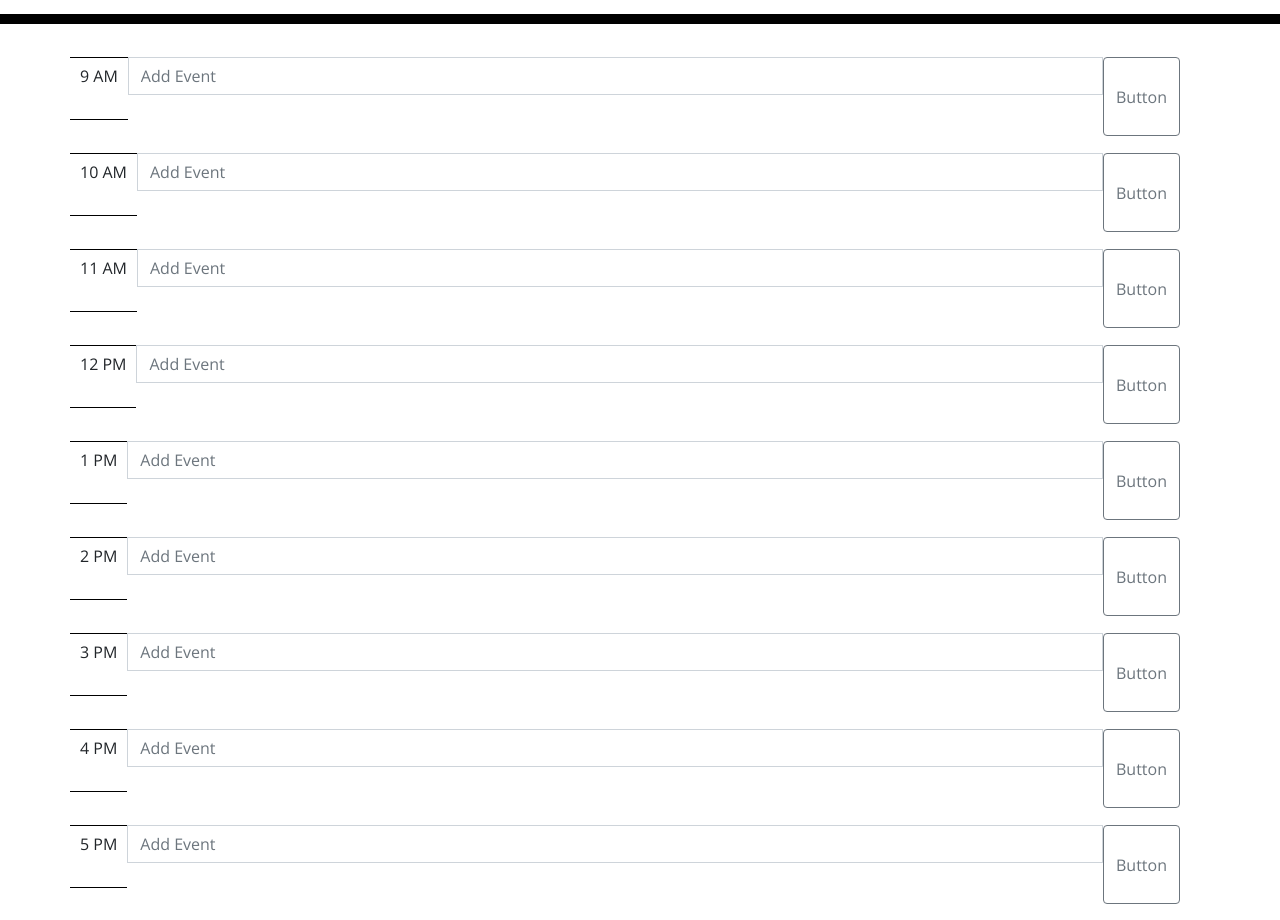
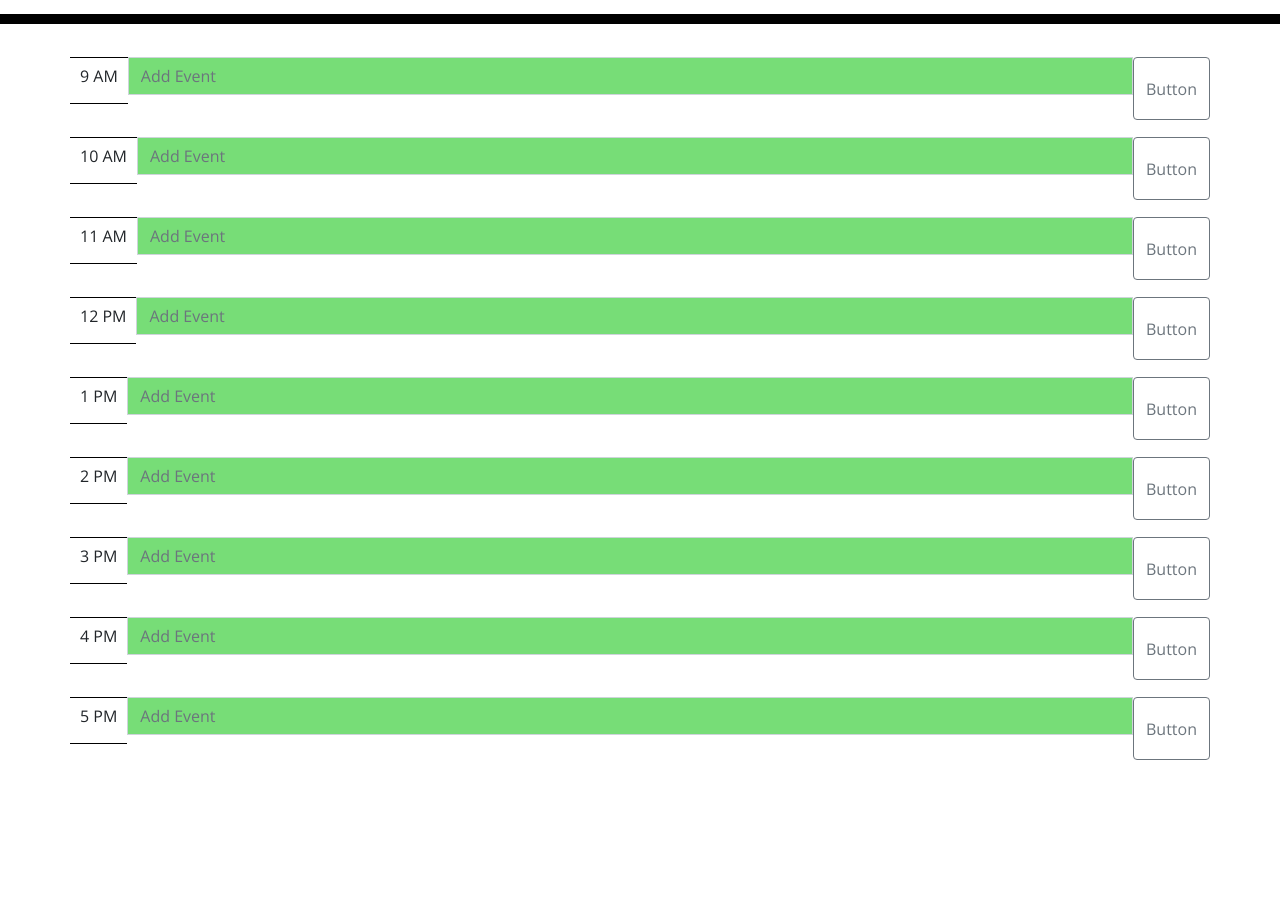
Before and after one commit to EmeraldAGreen/third-party-api-day-planner, a plain HTML site: page Develop/index.html in a window 1280 px wide. Shown: the part 320-1240 px from the top of the page. After the commit the page ends 1096 px from the top, so only its background shows below. Drawn offline with nearby package versions, Linux system fonts and the light colour scheme.

Commit message:
color change with past present and future events

```diff
--- a/Develop/index.html
+++ b/Develop/index.html
@@ -30,62 +30,81 @@
     </header>
     <div class="container">
       <!-- Timeblocks go here -->
-      <section id="one" class="input-group mb-3 row">
-          <p class="dayHour">9 AM</p>
+      <div id="1" class="row">
+        <section class="input-group mb-3">
+            <p class="dayHour" id="9">9 AM</p>
             <input type="text" class="form-control" placeholder="Add Event" aria-label="Add Event">
             <button class="btn btn-outline-secondary" type="button" class="saveEvent">Button</button>
         </section>
+      </div>
 
-      <section id="two" class="input-group mb-3 row">
-        <p class="dayHour">10 AM</p>
+      <div id="2" class="row">
+        <section class="input-group mb-3">
+          <p class="dayHour" id="10">10 AM</p>
           <input type="text" class="form-control" placeholder="Add Event" aria-label="Add Event">
           <button class="btn btn-outline-secondary" type="button" class="saveEvent">Button</button>
         </section>
+      </div>
 
-      <section id="three" class="input-group mb-3 row">
-        <p class="dayHour">11 AM</p>
+      <div id="3" class="row">
+        <section class="input-group mb-3">
+          <p class="dayHour" id="11">11 AM</p>
           <input type="text" class="form-control" placeholder="Add Event" aria-label="Add Event">
           <button class="btn btn-outline-secondary" type="button" class="saveEvent">Button</button>
         </section>
+      </div>
 
-      <section id="four" class="input-group mb-3 row">
-        <p class="dayHour">12 PM</p>
+      <div id="4" class="row">
+        <section class="input-group mb-3">
+          <p class="dayHour" id="12">12 PM</p>
           <input type="text" class="form-control" placeholder="Add Event" aria-label="Add Event">
           <button class="btn btn-outline-secondary" type="button" class="saveEvent">Button</button>
         </section>
+      </div>
 
-      <section id="five" class="input-group mb-3 row">
-        <p class="dayHour">1 PM</p>
+      <div id="5" class="row">
+        <section class="input-group mb-3">
+          <p class="dayHour" id="13">1 PM</p>
           <input type="text" class="form-control" placeholder="Add Event" aria-label="Add Event">
           <button class="btn btn-outline-secondary" type="button" class="saveEvent">Button</button>
         </section>
+      </div>
 
-      <section id="six" class="input-group mb-3 row">
-        <p class="dayHour">2 PM</p>
+      <div id="6" class="row">
+        <section class="input-group mb-3">
+          <p class="dayHour" id="14">2 PM</p>
           <input type="text" class="form-control" placeholder="Add Event" aria-label="Add Event">
           <button class="btn btn-outline-secondary" type="button" class="saveEvent">Button</button>
         </section>
+      </div>
 
-      <section id="seven" class="input-group mb-3 row">
-        <p class="dayHour">3 PM</p>
+      <div id="7" class="row">
+        <section class="input-group mb-3">
+          <p class="dayHour" id="15">3 PM</p>
           <input type="text" class="form-control" placeholder="Add Event" aria-label="Add Event">
           <button class="btn btn-outline-secondary" type="button" class="saveEvent">Button</button>
         </section>
+      </div>
 
-      <section id="eight" class="input-group mb-3 row">
-        <p class="dayHour">4 PM</p>
+      <div id="8" class="row">
+        <section class="input-group mb-3">
+          <p class="dayHour" id="16">4 PM</p>
           <input type="text" class="form-control" placeholder="Add Event" aria-label="Add Event">
           <button class="btn btn-outline-secondary" type="button" class="saveEvent">Button</button>
         </section>
+      </div>
 
-      <section id="nine" class="input-group mb-3 row">
-        <p class="dayHour">5 PM</p>
+      <div id="9" class="row">
+        <section class="input-group mb-3">
+          <p class="dayHour" id="17">5 PM</p>
           <input type="text" class="form-control" placeholder="Add Event" aria-label="Add Event">
           <button class="btn btn-outline-secondary" type="button" class="saveEvent">Button</button>
         </section>
+      </div>
 
     </div>
 
+    <script src="https://code.jquery.com/jquery-3.5.1.min.js"></script>
     <script src="https://cdnjs.cloudflare.com/ajax/libs/jquery/3.2.1/jquery.min.js"></script>
     <script src="https://cdnjs.cloudflare.com/ajax/libs/moment.js/2.24.0/moment.min.js"></script>
     <script src="script.js"></script>
--- a/Develop/script.js
+++ b/Develop/script.js
@@ -40,48 +40,23 @@
 var currentDay = document.querySelector("#currentDay")
 var container = document.querySelector(".container")
 
-const rowsArray = document.querySelectorAll(".row")
-
 currentDay.innerHTML = moment().format("[Today is] dddd, MMMM Do YYYY <br><br> h:mm:ss a")
 
-var currentHour = moment().format('H')
-
-var hourPast = hourPast < currentHour
-var hourNow = currentTime
-var hourFuture = hourFuture < currentHour
+var currentHour = parseInt(moment().format("H"))
+console.log(currentHour)
 
 
-rowsArray.forEach(row => {
-    let
-        rowIdString = row.id, rowHour
-    if (rowIdString) {
-        rowHour = parseInt(rowIdString);
+const rowsArray = document.querySelectorAll(".dayHour")
+console.log(rowsArray)
+
+$.each(rowsArray, function (i, dayHour) {
+    var rowHourId = parseInt($(this).attr("id"));
+    console.log(rowHourId)
+    if (rowHourId === currentHour) {
+      $(this).next().addClass("present");
+    } else if (rowHourId < currentHour) {
+      $(this).next().addClass("past");
+    } else if (rowHourId > currentHour) {
+      $(this).next().addClass("future");
     }
-    console.log(rowIdString)
-    console.log(rowHour)
-
-});
-// Array.from(rows).forEach(row => {
-//     let
-//       rowIdString = row.id,
-//       rowHour;
-//     if (rowIdString) {
-//       rowHour = parseInt(rowIdString);
-//     }
-//     if (rowHour) {
-//       // Compares row id to current hour and sets color accordingly
-//       if (currentHour === rowHour) {
-//         setColor(row, "red");
-//       } else if ((currentHour < rowHour) && (currentHour > rowHour - 6)) {
-//         setColor(row, "green");
-//       } else if ((currentHour > rowHour) && (currentHour < rowHour + 6)) {
-//         setColor(row, "lightgrey");
-//       } else {
-//         setColor(row, "white");
-//       }
-//     }
-//   });
-
-//   function setColor(element, color) {
-//     element.style.backgroundColor = color;
-//   }
+  });
```
Also changed, not shown: 1 other file. Lines whose indentation alone changed are shown as unchanged.
